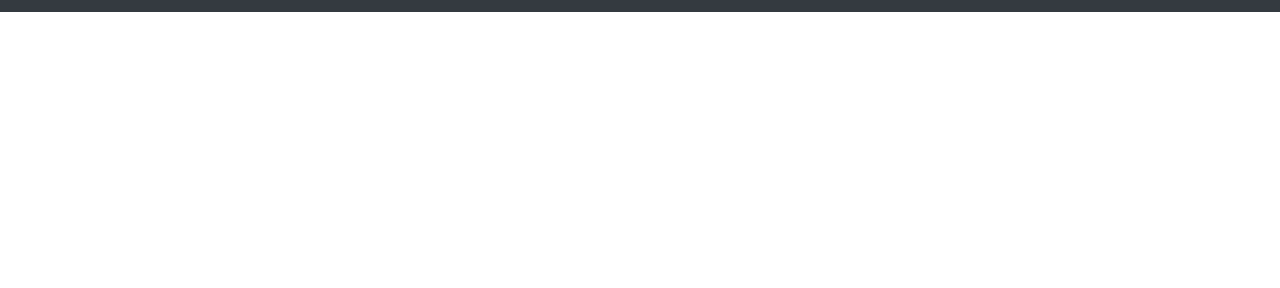
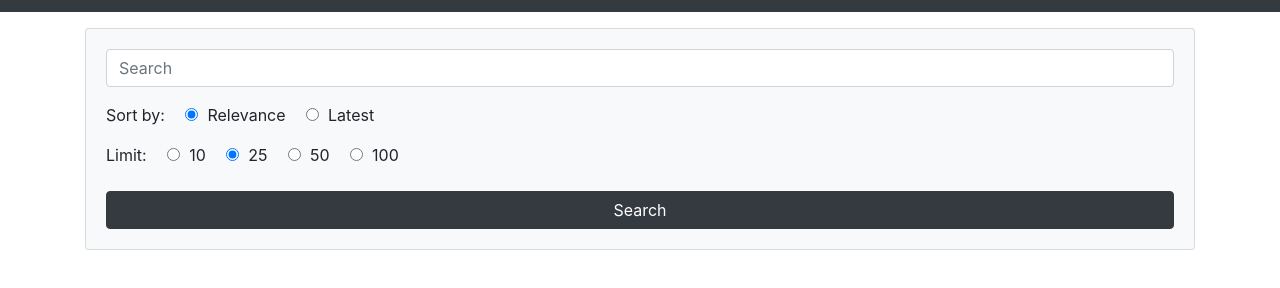
Before and after one commit to marcdvlpr/movie-trailers, a website: page index.html in a window 1280 px wide. Shown: the part 60-348 px from the top of the page. Drawn offline with nearby package versions, Linux system fonts and the light colour scheme.

Commit message:
Add search card + button

```diff
--- a/index.html
+++ b/index.html
@@ -16,6 +16,52 @@
       <h1 class="mx-auto">Reddit Search</h1>
     </nav>
 
+    <div id="search-container" class="container">
+      <div id="search" class="card card-body bg-light mb-4">
+        <form id="search-form">
+          <div class="form-group">
+            <input type="text" id="search-input" class="form-control mb-3" placeholder="Search">
+          </div>
+          <div class="container">
+            <div class="row">
+              <div class="form-check form-check-inline">
+                Sort by:
+                <div class="form-check">
+                  <input class="form-check-input" type="radio" name="sortby" id="relevance" value="relevance" checked>
+                  <label class="form-check-label" for="relevance">Relevance</label>
+                </div>
+                <div class="form-check">
+                  <input class="form-check-input" type="radio" name="sortby" id="latest" value="latest">
+                  <label class="form-check-label" for="latest">Latest</label>
+                </div>
+              </div>
+            </div>
+            <div class="row mt-3">
+              <div class="form-check form-check-inline">
+                Limit:
+                <div class="form-check">
+                  <input class="form-check-input" type="radio" name="limit" id="limit-10" value="10">
+                  <label class="form-check-label" for="limit-10">10</label>
+                </div>
+                <div class="form-check">
+                  <input class="form-check-input" type="radio" name="limit" id="limit-25" value="25" checked>
+                  <label class="form-check-label" for="limit-25">25</label>
+                </div>
+                <div class="form-check">
+                  <input class="form-check-input" type="radio" name="limit" id="limit-50" value="50">
+                  <label class="form-check-label" for="limit-50">50</label>
+                </div>
+                <div class="form-check">
+                  <input class="form-check-input" type="radio" name="limit" id="limit-100" value="100">
+                  <label class="form-check-label" for="limit-100">100</label>
+                </div>
+              </div>
+            </div>
+          </div>
+          <button type="submit" class="btn btn-dark btn-block mt-4" id="btn-search">Search</button>
+        </form>
+      </div>
+
     <script src="./index.js"></script>
   </body>
 </html>
```
